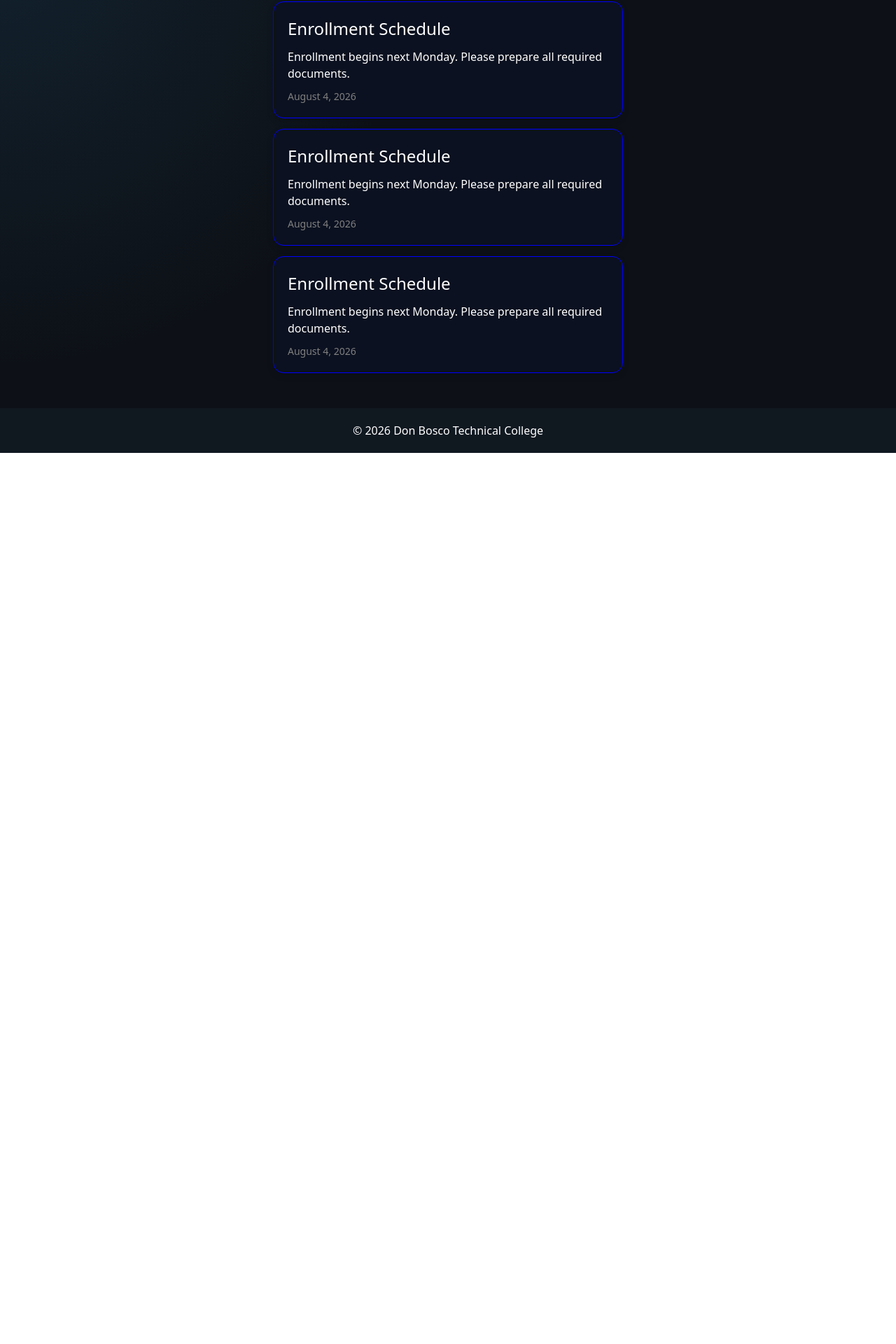
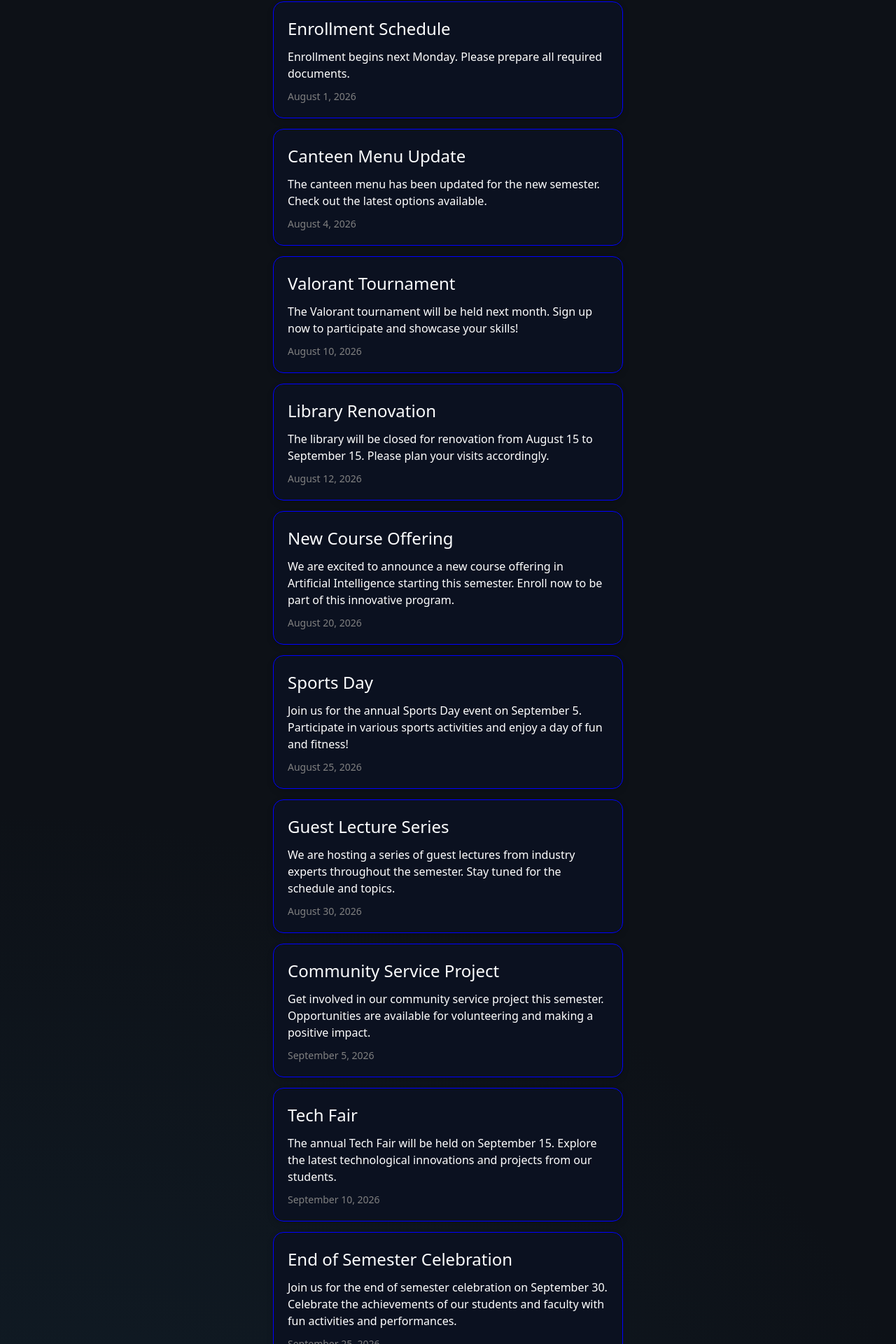
Before and after one commit to ejannn/ITFE403A_Celocia, an Angular app: page / in a window 1280 px wide. Shown: the part 778-2698 px from the top of the page at 70% size. Before the commit the page ends 1425 px from the top, so only its background shows below. Built offline with nearby package versions, Linux system fonts and the light colour scheme.

Commit message:
refactor:interpolation/ static to dynamic data

```diff
--- a/src/app/components/announcement-card/announcement-card.html
+++ b/src/app/components/announcement-card/announcement-card.html
@@ -1,10 +1,59 @@
 <div class="announcement-card">
-  <h3>Enrollment Schedule</h3>
+  <h3>{{ announcementTitle1 }}</h3>
+  <p>{{ announcementBody1 }}</p>
+  <small>{{ announcementDate1 }}</small>
+</div>
 
-  <p>
-    Enrollment begins next Monday. Please prepare all required
-    documents.
-  </p>
+<div class="announcement-card">
+  <h3>{{ announcementTitle2 }}</h3>
+  <p>{{ announcementBody2 }}</p>
+  <small>{{ announcementDate2 }}</small>
+</div>
 
-  <small>August 4, 2026</small>
+<div class="announcement-card">
+  <h3>{{ announcementTitle3 }}</h3>
+  <p>{{ announcementBody3 }}</p>
+  <small>{{ announcementDate3 }}</small>
 </div>
+
+<div class="announcement-card">
+  <h3>{{ announcementTitle4 }}</h3>
+  <p>{{ announcementBody4 }}</p>
+  <small>{{ announcementDate4 }}</small>
+</div>
+
+<div class="announcement-card">
+  <h3>{{ announcementTitle5 }}</h3>
+  <p>{{ announcementBody5 }}</p>
+  <small>{{ announcementDate5 }}</small>
+</div>
+
+<div class="announcement-card">
+  <h3>{{ announcementTitle6 }}</h3>
+  <p>{{ announcementBody6 }}</p>
+  <small>{{ announcementDate6 }}</small>
+</div>
+
+<div class="announcement-card">
+  <h3>{{ announcementTitle7 }}</h3>
+  <p>{{ announcementBody7 }}</p>
+  <small>{{ announcementDate7 }}</small>
+</div>
+
+<div class="announcement-card">
+  <h3>{{ announcementTitle8 }}</h3>
+  <p>{{ announcementBody8 }}</p>
+  <small>{{ announcementDate8 }}</small>
+</div>
+
+<div class="announcement-card">
+  <h3>{{ announcementTitle9 }}</h3>
+  <p>{{ announcementBody9 }}</p>
+  <small>{{ announcementDate9 }}</small>
+</div>
+
+<div class="announcement-card">
+  <h3>{{ announcementTitle10 }}</h3>
+  <p>{{ announcementBody10 }}</p>
+  <small>{{ announcementDate10 }}</small>
+</div>
--- a/src/app/components/announcement-card/announcement-card.ts
+++ b/src/app/components/announcement-card/announcement-card.ts
@@ -6,4 +6,45 @@ import { Component } from '@angular/core';
   templateUrl: './announcement-card.html',
   styleUrl: './announcement-card.css',
 })
-export class AnnouncementCard {}
+export class AnnouncementCard {
+  announcementTitle1: string = 'Enrollment Schedule';
+  announcementBody1: string = 'Enrollment begins next Monday. Please prepare all required documents.';
+  announcementDate1: string = 'August 1, 2026';
+
+  announcementTitle2: string = 'Canteen Menu Update';
+  announcementBody2: string = 'The canteen menu has been updated for the new semester. Check out the latest options available.';
+  announcementDate2: string = 'August 4, 2026';
+
+  announcementTitle3: string = 'Valorant Tournament';
+  announcementBody3: string = 'The Valorant tournament will be held next month. Sign up now to participate and showcase your skills!';
+  announcementDate3: string = 'August 10, 2026';
+
+  announcementTitle4: string = 'Library Renovation';
+  announcementBody4: string = 'The library will be closed for renovation from August 15 to September 15. Please plan your visits accordingly.'
+  announcementDate4: string = 'August 12, 2026';
+
+  announcementTitle5: string = 'New Course Offering';
+  announcementBody5: string = 'We are excited to announce a new course offering in Artificial Intelligence starting this semester. Enroll now to be part of this innovative program.';
+  announcementDate5: string = 'August 20, 2026';
+
+  announcementTitle6: string = 'Sports Day';
+  announcementBody6: string = 'Join us for the annual Sports Day event on September 5. Participate in various sports activities and enjoy a day of fun and fitness!';
+  announcementDate6: string = 'August 25, 2026';
+
+  announcementTitle7: string = 'Guest Lecture Series';
+  announcementBody7: string = 'We are hosting a series of guest lectures from industry experts throughout the semester. Stay tuned for the schedule and topics.';
+  announcementDate7: string = 'August 30, 2026';
+
+  announcementTitle8: string = 'Community Service Project';
+  announcementBody8: string = 'Get involved in our community service project this semester. Opportunities are available for volunteering and making a positive impact.';
+  announcementDate8: string = 'September 5, 2026';
+
+  announcementTitle9: string = 'Tech Fair';
+  announcementBody9: string = 'The annual Tech Fair will be held on September 15. Explore the latest technological innovations and projects from our students.'
+  announcementDate9: string = 'September 10, 2026';
+
+  announcementTitle10: string = 'End of Semester Celebration';
+  announcementBody10: string = 'Join us for the end of semester celebration on September 30. Celebrate the achievements of our students and faculty with fun activities and performances.';
+  announcementDate10: string = 'September 25, 2026';
+
+}
```
